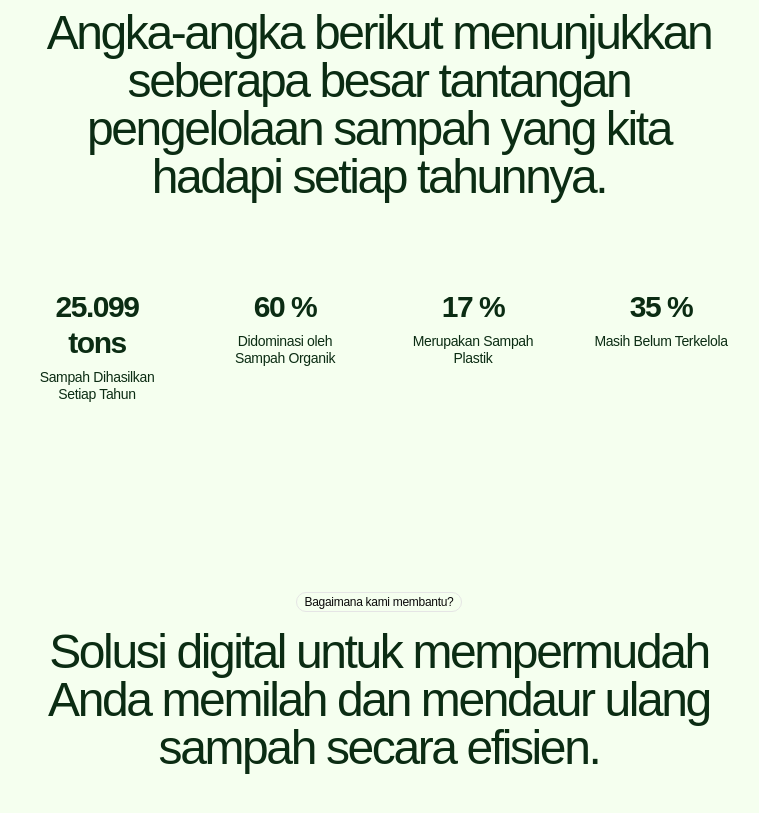
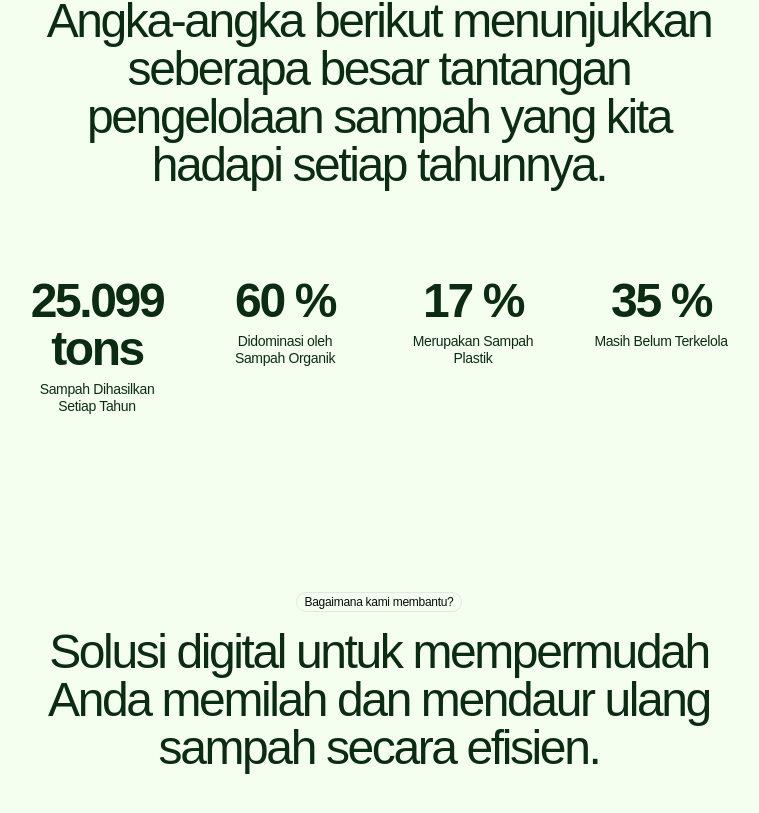
Before and after one commit to dapaalpinnn/ecosort-app, a React (Vite) app: page / in a window 1280 px wide. Shown: the part 1388-2201 px from the top of the page, without its empty margins (261-1020 px from the left). Built offline with nearby package versions, Linux system fonts and the light colour scheme.

Commit message:
style: change font sizes for waste statistics

```diff
--- a/src/pages/home/components/hero-section.tsx
+++ b/src/pages/home/components/hero-section.tsx
@@ -12,10 +12,7 @@ const HeroSection = () => {
         <div className="mx-auto flex flex-col items-center gap-4 text-center sm:max-w-2xl md:max-w-3xl">
           <SecondLifeBetterLife />
 
-          <h1
-            id="hero-heading"
-            className="mt-2 text-3xl leading-tight font-medium tracking-tighter sm:text-4xl lg:text-5xl"
-          >
+          <h1 className="mt-2 text-3xl leading-tight font-medium tracking-tighter sm:text-4xl lg:text-5xl">
             EcoSort AI. Your Digital Partner for Sustainable Living.
           </h1>
 
--- a/src/pages/home/components/statistic-section.tsx
+++ b/src/pages/home/components/statistic-section.tsx
@@ -16,7 +16,7 @@ const StatisticSection = () => {
         <div className="mt-16 grid grid-cols-2 gap-8 md:grid-cols-4 md:gap-8">
           {statistics.map((statistic) => (
             <div className="flex flex-col gap-2 p-2">
-              <h3 className="text-lg font-semibold tracking-tighter sm:text-xl md:text-3xl">
+              <h3 className="text-2xl font-semibold tracking-tighter sm:text-4xl lg:text-5xl">
                 {statistic.value} {statistic.unit}
               </h3>
               <p className="text-sm leading-tight tracking-tight">
```
